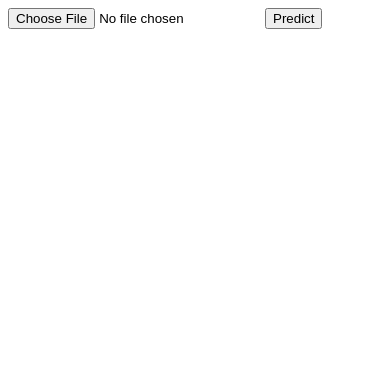
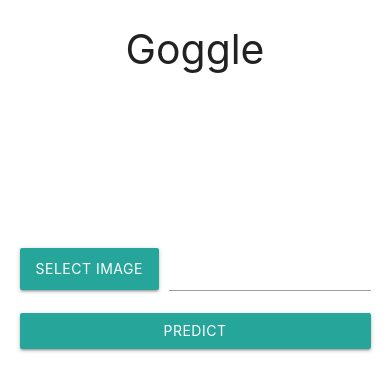
Before and after one commit to Nisargbhatt/Flask-clarifai, a Flask app: page / in a window 390 px wide. Shown: the top 391 px of the page. Run offline with Flask 2, Linux system fonts and the light colour scheme.

Commit message:
made stuff responsive

```diff
--- a/app.py
+++ b/app.py
@@ -18,4 +18,4 @@ def predict():
     return render_template('display_output.html', clarifai_response=response)
 
 if __name__ == '__main__':
-    app.run(debug=True)
+    app.run(debug=True, host="0.0.0.0")
--- a/templates/index.html
+++ b/templates/index.html
@@ -1,4 +1,25 @@
-<form action="/" method='post' enctype="multipart/form-data">
-    <input type="file" value="Upload image" name="image">
-    <button type="submit">Predict</button>
-</form>
+<meta name="viewport" content="width=device-width, initial-scale=1">
+
+<link rel="stylesheet" href="https://cdnjs.cloudflare.com/ajax/libs/materialize/1.0.0-beta/css/materialize.min.css">
+
+<script src="https://cdnjs.cloudflare.com/ajax/libs/materialize/1.0.0-beta/js/materialize.min.js"></script>
+
+<div class="container">
+    <h3 style="text-align: center">Goggle</h3>
+    <div class="verticle-center" style="margin-top: 50%">
+        <form action="/" method='post' enctype="multipart/form-data">
+            <div class="file-field input-field">
+                <div class="btn">
+                    <span>Select Image</span>
+                    <input type="file" name="image">
+                </div>
+                <div class="file-path-wrapper">
+                    <input class="file-path validate" type="text">
+                </div>
+
+            </div>
+            <button style="width: 100%" class="waves-effect waves-teal btn" type="submit">Predict</button>
+        </form>
+
+    </div>
+</div>
```
Also changed, not shown: templates/display_output.html (+14 -6 lines).
